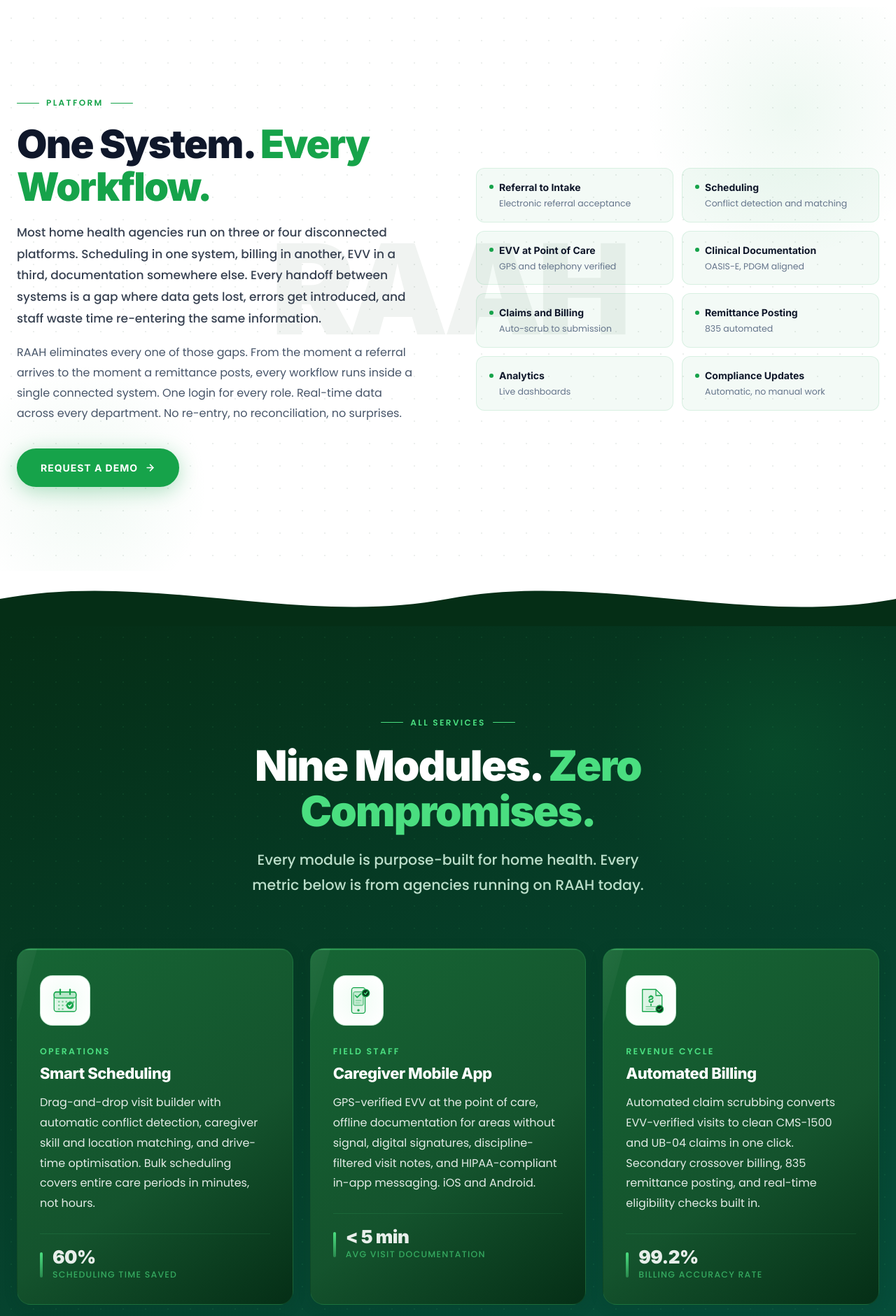
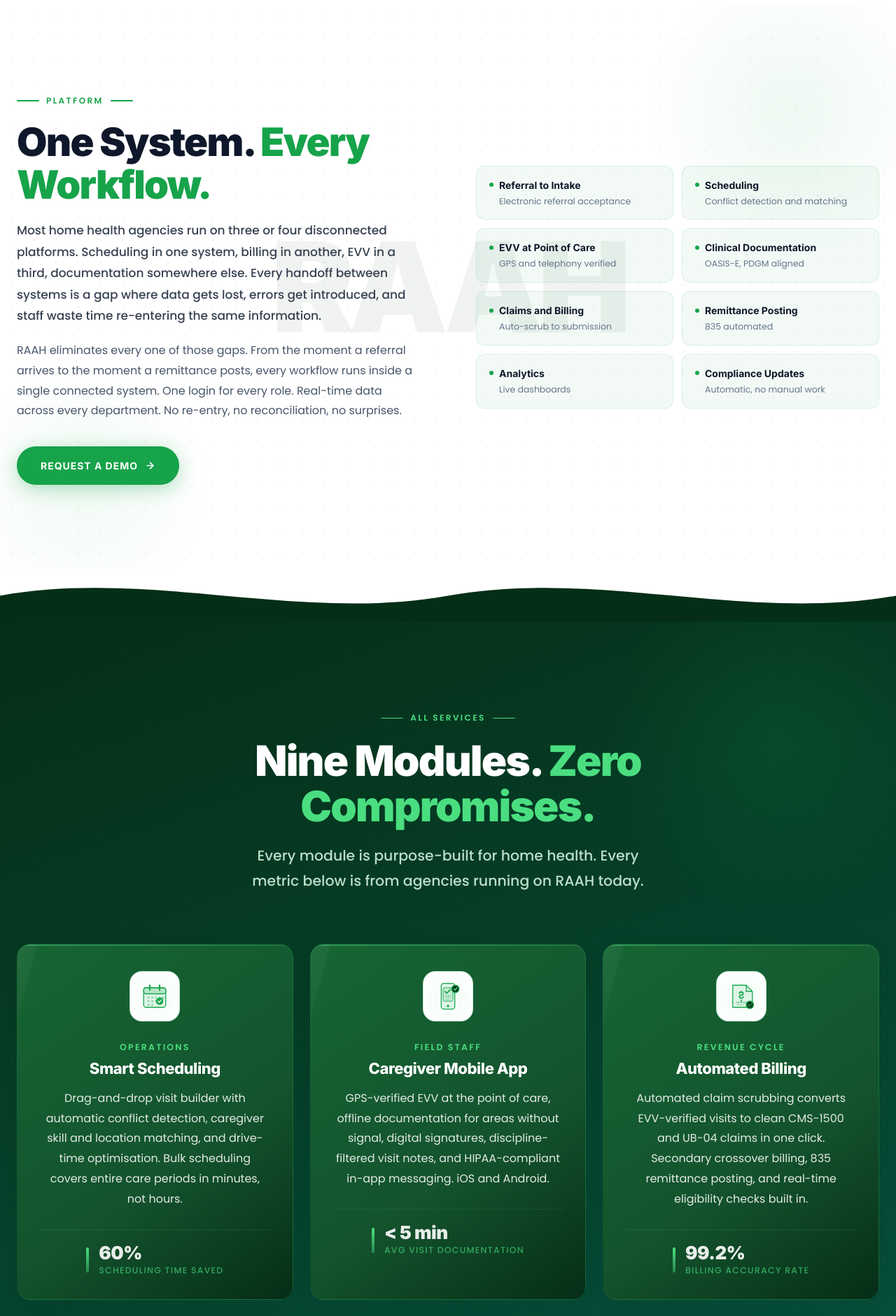
Before and after one commit to bishopkbb/RAAH-Webpage, a React (Vite) app: page /services in a window 1280 px wide. Shown: the part 840-2721 px from the top of the page at 70% size. Built offline with nearby package versions, Linux system fonts and the light colour scheme.

Commit message:
Improved the responsiveness of service page across all screens

```diff
--- a/src/pages/ServicesPage.jsx
+++ b/src/pages/ServicesPage.jsx
@@ -95,7 +95,7 @@
 );
 
 const WaveDivider = ({ topColor, bottomColor, flip = false }) => (
-  <div style={{ position: 'relative', height: '80px', overflow: 'hidden', background: topColor, marginBottom: '-1px' }}>
+  <div style={{ position: 'relative', height: 'clamp(40px, 6vw, 80px)', overflow: 'hidden', background: topColor, marginBottom: '-1px' }}>
     <svg viewBox="0 0 1440 80" preserveAspectRatio="none" style={{
       position: 'absolute', bottom: 0, left: 0, width: '100%', height: '100%',
       transform: flip ? 'scaleX(-1)' : 'none',
@@ -324,9 +324,11 @@
           transition: 'all 0.4s cubic-bezier(0.22, 1, 0.36, 1)',
           border: '1px solid',
           borderColor: hovered ? 'rgba(74,222,128,0.30)' : 'rgba(74,222,128,0.12)',
+          width: '100%',
+          maxWidth: '420px',
+          margin: '0 auto',
         }}
       >
-        {/* Shimmer */}
         <div aria-hidden="true" style={{
           position: 'absolute', top: 0,
           left: hovered ? '120%' : '-60%',
@@ -336,7 +338,6 @@
           transition: 'left 0.7s cubic-bezier(0.22, 1, 0.36, 1)',
           pointerEvents: 'none',
         }} />
-        {/* Top accent line */}
         <div style={{
           height: '2px',
           background: hovered
@@ -345,13 +346,13 @@
           transition: 'background 0.4s ease',
         }} />
         <div style={{ padding: '36px 32px 32px', position: 'relative', zIndex: 1 }}>
-          {/* Icon */}
           <div style={{
             width: '72px', height: '72px', borderRadius: '18px',
             background: '#ffffff',
             border: `1.5px solid ${hovered ? 'rgba(22,163,74,0.35)' : 'rgba(22,163,74,0.25)'}`,
             display: 'flex', alignItems: 'center', justifyContent: 'center',
             marginBottom: '28px', position: 'relative', transition: 'all 0.35s ease',
+            margin: '0 auto 28px',
           }}>
             <div aria-hidden="true" style={{
               position: 'absolute', inset: '-10px', borderRadius: '26px',
@@ -362,20 +363,16 @@
             }} />
             <Icon />
           </div>
-          {/* Label */}
-          <p style={{ fontFamily: FP, fontSize: '0.78rem', fontWeight: 600, letterSpacing: '0.18em', textTransform: 'uppercase', color: hovered ? '#86efac' : '#4ade80', marginBottom: '8px', transition: 'color 0.3s ease' }}>
+          <p style={{ fontFamily: FP, fontSize: '0.78rem', fontWeight: 600, letterSpacing: '0.18em', textTransform: 'uppercase', color: hovered ? '#86efac' : '#4ade80', marginBottom: '8px', transition: 'color 0.3s ease', textAlign: 'center' }}>
             {label}
           </p>
-          {/* Title */}
-          <h3 style={{ fontFamily: FI, fontSize: '1.375rem', fontWeight: 800, letterSpacing: '-0.02em', color: '#ffffff', marginBottom: '14px', lineHeight: 1.25 }}>
+          <h3 style={{ fontFamily: FI, fontSize: '1.375rem', fontWeight: 800, letterSpacing: '-0.02em', color: '#ffffff', marginBottom: '14px', lineHeight: 1.25, textAlign: 'center' }}>
             {title}
           </h3>
-          {/* Desc */}
-          <p style={{ fontFamily: FP, fontSize: '1rem', fontWeight: 400, lineHeight: 1.80, color: hovered ? '#ffffff' : 'rgba(255,255,255,0.88)', marginBottom: '28px', transition: 'color 0.3s ease' }}>
+          <p style={{ fontFamily: FP, fontSize: '1rem', fontWeight: 400, lineHeight: 1.80, color: hovered ? '#ffffff' : 'rgba(255,255,255,0.88)', marginBottom: '28px', transition: 'color 0.3s ease', textAlign: 'center' }}>
             {desc}
           </p>
-          {/* Metric */}
-          <div style={{ paddingTop: '20px', borderTop: `1px solid ${hovered ? 'rgba(74,222,128,0.25)' : 'rgba(74,222,128,0.12)'}`, display: 'flex', alignItems: 'center', gap: '14px', transition: 'all 0.35s ease' }}>
+          <div style={{ paddingTop: '20px', borderTop: `1px solid ${hovered ? 'rgba(74,222,128,0.25)' : 'rgba(74,222,128,0.12)'}`, display: 'flex', alignItems: 'center', justifyContent: 'center', gap: '14px', transition: 'all 0.35s ease' }}>
             <div style={{ width: '4px', height: '36px', borderRadius: '999px', background: hovered ? 'linear-gradient(to bottom, #86efac, #4ade80)' : 'linear-gradient(to bottom, #4ade80, rgba(74,222,128,0.40))', flexShrink: 0, transition: 'background 0.35s ease' }} />
             <div>
               <p style={{ fontFamily: FI, fontSize: '1.625rem', fontWeight: 900, color: hovered ? '#ffffff' : 'rgba(255,255,255,0.90)', lineHeight: 1, letterSpacing: '-0.02em', transition: 'color 0.3s ease' }}>
@@ -432,7 +429,7 @@
   <Layout>
 
     {/* ══ 1. HERO ══ */}
-    <section style={{ position: 'relative', minHeight: '65vh', display: 'flex', alignItems: 'center', overflow: 'hidden' }}>
+    <section style={{ position: 'relative', minHeight: '60vh', display: 'flex', alignItems: 'center', overflow: 'hidden' }}>
       <img
         src="https://images.unsplash.com/photo-1504813184591-01572f98c85f?auto=format&fit=crop&q=80&w=2000&h=900&crop=top"
         alt="RAAH platform services"
@@ -442,7 +439,7 @@
       <div style={{ position: 'absolute', inset: 0, background: 'linear-gradient(to bottom, transparent 40%, rgba(5,46,22,0.60) 100%)' }} aria-hidden="true" />
       <div style={{ position: 'absolute', inset: 0, backgroundImage: 'radial-gradient(circle, rgba(74,222,128,0.07) 1px, transparent 1px)', backgroundSize: '32px 32px', pointerEvents: 'none' }} aria-hidden="true" />
 
-      <div className="container-custom" style={{ position: 'relative', zIndex: 1, textAlign: 'center', padding: '120px 24px' }}>
+      <div className="container-custom" style={{ position: 'relative', zIndex: 1, textAlign: 'center', padding: 'clamp(60px, 10vw, 120px) 24px' }}>
         <Reveal delay={0}><Eyebrow label="The Platform" light /></Reveal>
         <Reveal delay={80}>
           <h1 style={{ fontFamily: FI, fontWeight: 900, fontSize: 'clamp(2.5rem, 6vw, 5rem)', letterSpacing: '-0.03em', lineHeight: 1.05, color: '#ffffff', maxWidth: '900px', margin: '0 auto 24px' }}>
@@ -470,14 +467,27 @@
     <WaveDivider topColor="rgba(5,46,22,0.65)" bottomColor="#ffffff" />
 
     {/* ══ 2. PLATFORM OVERVIEW ══ */}
-    <section style={{ background: '#ffffff', padding: '120px 0', position: 'relative', overflow: 'hidden' }}>
+    <section style={{ background: '#ffffff', padding: 'clamp(60px, 10vw, 120px) 0', position: 'relative', overflow: 'hidden' }}>
       <DotGrid />
       <Watermark />
       <RadialGlow top="-60px" right="-60px" size={420} opacity={0.07} />
       <RadialGlow bottom="-60px" left="-60px" size={360} opacity={0.06} />
 
       <div className="container-custom" style={{ position: 'relative', zIndex: 1 }}>
-        <div style={{ display: 'grid', gridTemplateColumns: '1fr 1fr', gap: '80px', alignItems: 'center' }} className="grid-cols-1 md:grid-cols-2">
+        <style>{`
+          .platform-grid {
+            display: grid;
+            gap: 48px;
+            align-items: center;
+          }
+          @media (min-width: 768px) {
+            .platform-grid {
+              grid-template-columns: repeat(2, 1fr);
+              gap: 80px;
+            }
+          }
+        `}</style>
+        <div className="platform-grid">
 
           <Reveal delay={0}>
             <div>
@@ -504,7 +514,17 @@
 
           {/* Capability pills */}
           <Reveal delay={150}>
-            <div style={{ display: 'grid', gridTemplateColumns: '1fr 1fr', gap: '12px' }}>
+            <style>{`
+              .pills-grid {
+                display: grid;
+                gap: 12px;
+                grid-template-columns: 1fr;
+              }
+              @media (min-width: 480px) {
+                .pills-grid { grid-template-columns: repeat(2, 1fr); }
+              }
+            `}</style>
+            <div className="pills-grid">
               {[
                 { label: 'Referral to Intake',      sub: 'Electronic referral acceptance' },
                 { label: 'Scheduling',               sub: 'Conflict detection and matching' },
@@ -538,7 +558,7 @@
     <WaveDivider topColor="#ffffff" bottomColor="#052e16" flip />
 
     {/* ══ 3. SERVICES GRID ══ */}
-    <section style={{ background: 'linear-gradient(160deg, #052e16 0%, #064e3b 55%, #052e16 100%)', padding: '120px 0 140px', position: 'relative', overflow: 'hidden' }}>
+    <section style={{ background: 'linear-gradient(160deg, #052e16 0%, #064e3b 55%, #052e16 100%)', padding: 'clamp(60px, 10vw, 120px) 0 clamp(70px, 12vw, 140px)', position: 'relative', overflow: 'hidden' }}>
       <DotGrid color="rgba(74,222,128,0.08)" />
       <Watermark color="rgba(255,255,255,0.03)" />
       <RadialGlow top="-80px" right="-80px" size={500} opacity={0.14} />
@@ -558,7 +578,21 @@
           </div>
         </Reveal>
 
-        <div style={{ display: 'grid', gridTemplateColumns: 'repeat(3, 1fr)', gap: '24px', alignItems: 'stretch' }} className="grid-cols-1 md:grid-cols-2 lg:grid-cols-3">
+        <style>{`
+          .services-grid {
+            display: grid;
+            gap: 24px;
+            justify-items: center;
+            grid-template-columns: 1fr;
+          }
+          @media (min-width: 640px) {
+            .services-grid { grid-template-columns: repeat(2, 1fr); }
+          }
+          @media (min-width: 1024px) {
+            .services-grid { grid-template-columns: repeat(3, 1fr); }
+          }
+        `}</style>
+        <div className="services-grid">
           {SERVICES.map((service, i) => (
             <ServiceCard key={service.title} service={service} delay={80 + i * 60} />
           ))}
@@ -569,7 +603,7 @@
     <WaveDivider topColor="#052e16" bottomColor="#ffffff" />
 
     {/* ══ 4. COMPARISON TABLE ══ */}
-    <section style={{ background: '#ffffff', padding: '120px 0', position: 'relative', overflow: 'hidden' }}>
+    <section style={{ background: '#ffffff', padding: 'clamp(60px, 10vw, 120px) 0', position: 'relative', overflow: 'hidden' }}>
       <DotGrid />
       <Watermark color="rgba(5,46,22,0.06)" />
       <RadialGlow top="-60px" right="-60px" size={420} opacity={0.07} />
@@ -589,7 +623,9 @@
         </Reveal>
 
         <Reveal delay={100}>
-          <div style={{ borderRadius: '20px', overflow: 'hidden', border: '1px solid rgba(22,163,74,0.15)', boxShadow: '0 4px 24px rgba(5,46,22,0.08)' }}>
+          {/* ✅ Responsive table wrapper: horizontal scroll on mobile */}
+          <div style={{ borderRadius: '20px', overflow: 'hidden', border: '1px solid rgba(22,163,74,0.15)', boxShadow: '0 4px 24px rgba(5,46,22,0.08)', overflowX: 'auto', WebkitOverflowScrolling: 'touch' }}>
+            <div style={{ minWidth: '720px' }}>
               {/* Table header */}
               <div style={{ display: 'grid', gridTemplateColumns: '1fr 180px 180px', background: '#052e16' }}>
                 <div style={{ padding: '20px 28px' }}>
@@ -637,6 +673,7 @@
                 ))}
               </div>
             </div>
+          </div>
         </Reveal>
       </div>
     </section>
@@ -644,7 +681,7 @@
     <WaveDivider topColor="#ffffff" bottomColor="#052e16" flip />
 
     {/* ══ 5. CTA ══ */}
-    <section style={{ background: 'linear-gradient(160deg, #052e16 0%, #064e3b 55%, #052e16 100%)', padding: '120px 0 140px', position: 'relative', overflow: 'hidden' }}>
+    <section style={{ background: 'linear-gradient(160deg, #052e16 0%, #064e3b 55%, #052e16 100%)', padding: 'clamp(60px, 10vw, 120px) 0 clamp(70px, 12vw, 140px)', position: 'relative', overflow: 'hidden' }}>
       <DotGrid color="rgba(74,222,128,0.08)" />
       <Watermark color="rgba(255,255,255,0.055)" />
       <RadialGlow top="-80px" right="-80px" size={500} opacity={0.14} />
@@ -664,7 +701,7 @@
           </p>
         </Reveal>
         <Reveal delay={220}>
-          <div style={{ display: 'flex', justifyContent: 'center', flexWrap: 'wrap', gap: '14px' }}>
+          <div style={{ display: 'flex', flexDirection: 'column', alignItems: 'center', gap: '14px' }} className="sm:flex-row sm:justify-center">
             <Link to="/demo" style={{ fontFamily: FI, fontWeight: 700, fontSize: '0.9375rem', letterSpacing: '0.07em', textTransform: 'uppercase', padding: '18px 44px', borderRadius: '999px', background: '#16a34a', color: '#ffffff', border: '2px solid #16a34a', boxShadow: '0 8px 32px rgba(22,163,74,0.40)', display: 'inline-flex', alignItems: 'center', gap: '10px', textDecoration: 'none', transition: 'all 0.25s ease', whiteSpace: 'nowrap' }}
               onMouseEnter={e => { e.currentTarget.style.background = 'transparent'; e.currentTarget.style.color = '#4ade80'; e.currentTarget.style.borderColor = '#4ade80'; e.currentTarget.style.transform = 'translateY(-3px)'; e.currentTarget.style.boxShadow = 'none'; }}
               onMouseLeave={e => { e.currentTarget.style.background = '#16a34a'; e.currentTarget.style.color = '#ffffff'; e.currentTarget.style.borderColor = '#16a34a'; e.currentTarget.style.transform = 'translateY(0)'; e.currentTarget.style.boxShadow = '0 8px 32px rgba(22,163,74,0.40)'; }}
```
Lines whose indentation alone changed are shown as unchanged.
